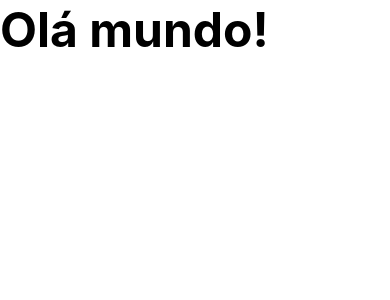
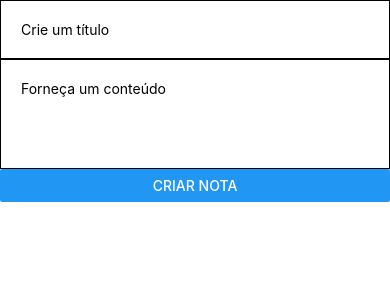
Before and after one commit to Kenzie-Academy-Brasil-Developers/curso-react-native, a React Native app: screen / in a window 390 px wide. Shown: the top 300 px of the page. Built offline with nearby package versions, Linux system fonts and the light colour scheme.

Commit message:
state example part 2

```diff
--- a/App.tsx
+++ b/App.tsx
@@ -1,9 +1,10 @@
 import { StyleSheet, Text, View } from "react-native";
+import { TodoSection } from "./components/TodoSection";
 
 export default function App() {
    return (
       <View>
-         <Text style={styles.title}>Olá mundo!</Text>
+         <TodoSection />
       </View>
    );
 }
--- /dev/null
+++ b/components/TodoSection/TodoCreateForm/index.tsx
@@ -0,0 +1,47 @@
+import { useState } from "react";
+import { StyleSheet, SafeAreaView, TextInput, Button } from "react-native";
+
+interface Props {
+   addTodo: (title: string, content: string) => void;
+}
+
+export const TodoCreateForm = ({ addTodo }: Props) => {
+   const [title, setTitle] = useState("");
+   const [content, setContent] = useState("");
+
+   const handlePress = () => {
+      addTodo(title, content);
+      setTitle("");
+      setContent("");
+   };
+
+   return (
+      <SafeAreaView>
+         <TextInput
+            style={styles.field}
+            value={title}
+            onChangeText={setTitle}
+            placeholder="Crie um título"
+         />
+         <TextInput
+            style={styles.field}
+            editable
+            multiline
+            numberOfLines={4}
+            value={content}
+            onChangeText={setContent}
+            placeholder="Forneça um conteúdo"
+         />
+         <Button title="Criar nota" onPress={handlePress} />
+      </SafeAreaView>
+   );
+};
+
+const styles = StyleSheet.create({
+   field: {
+      padding: 20,
+      borderWidth: 1,
+      borderStyle: "solid",
+      borderColor: "#000000",
+   },
+});
--- a/components/TodoSection/index.tsx
+++ b/components/TodoSection/index.tsx
@@ -1,5 +1,6 @@
 import { useState } from "react"
-import { View } from "react-native"
+import { StyleSheet, View } from "react-native"
+import { TodoCreateForm } from "./TodoCreateForm";
 
 interface ITodo{
     id: number;
@@ -23,7 +24,7 @@ export const TodoSection = () => {
 
     return(
         <View>
-
+            <TodoCreateForm addTodo={addTodo} />
         </View>
     )
 }
```
